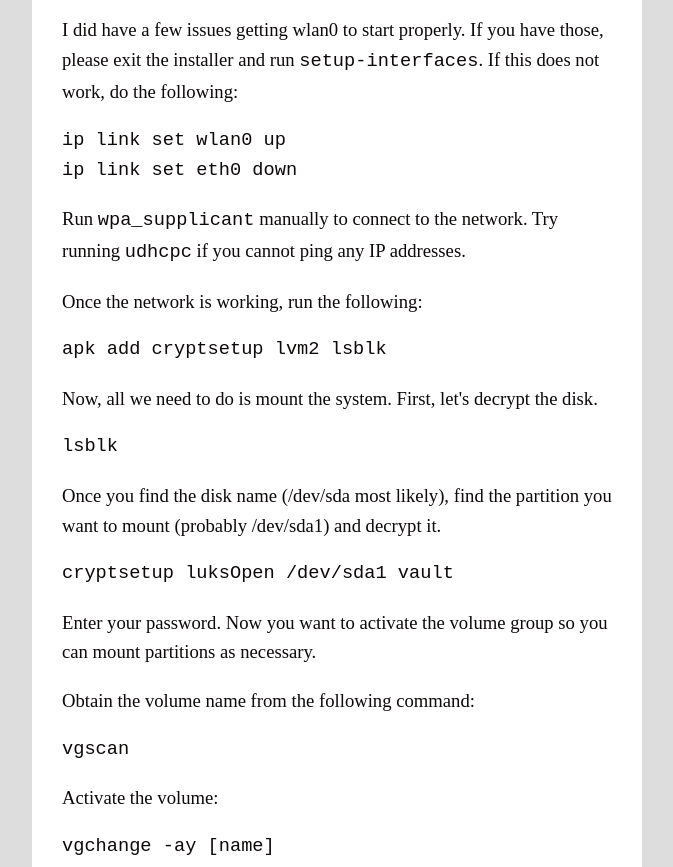
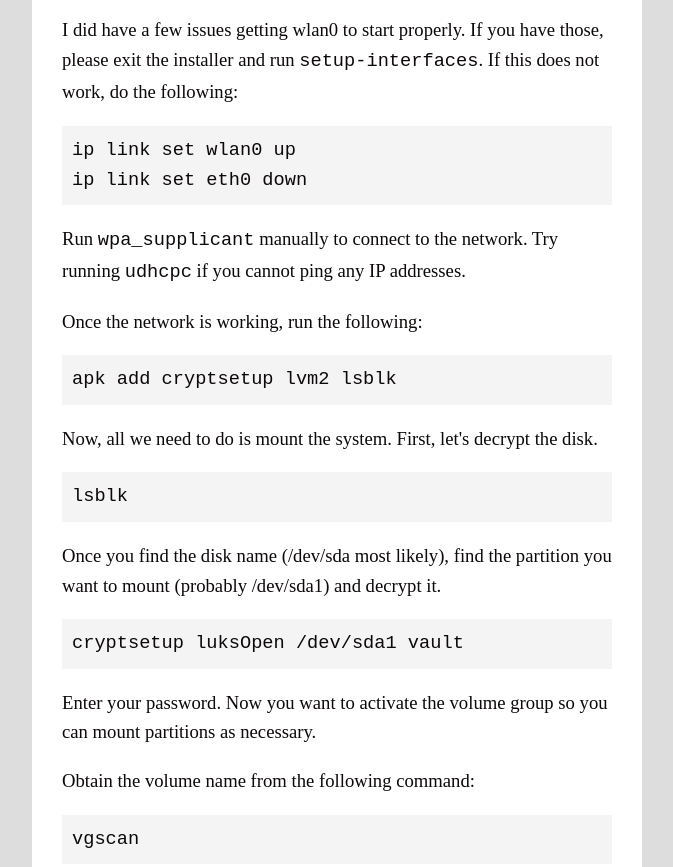
Before and after one commit to om-raheja/om-raheja.github.io, a plain HTML site: page blog/tag_guide.html in a window 1280 px wide. Shown: the part 1473-2340 px from the top of the page, without its empty margins (303-976 px from the left). Drawn offline with Linux system fonts and the light colour scheme; a web font is replaced by a local one.

Commit message:
feat(css): updatedi t

```diff
--- a/style.css
+++ b/style.css
@@ -184,3 +184,10 @@ mark {
 #team img {
 	margin-left: auto;
 }
+
+pre {
+    white-space: pre-wrap;
+    word-wrap: break-word;
+    background: #f4f4f4;
+    padding: 10px;
+}
```
Also changed, not shown: 2 other files.
